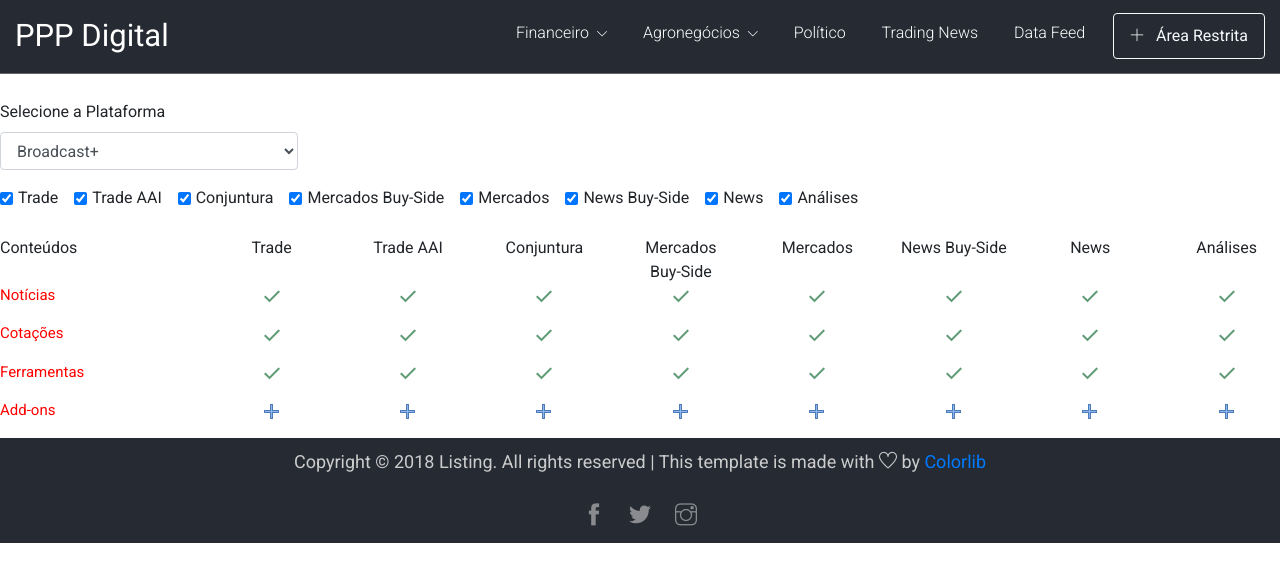
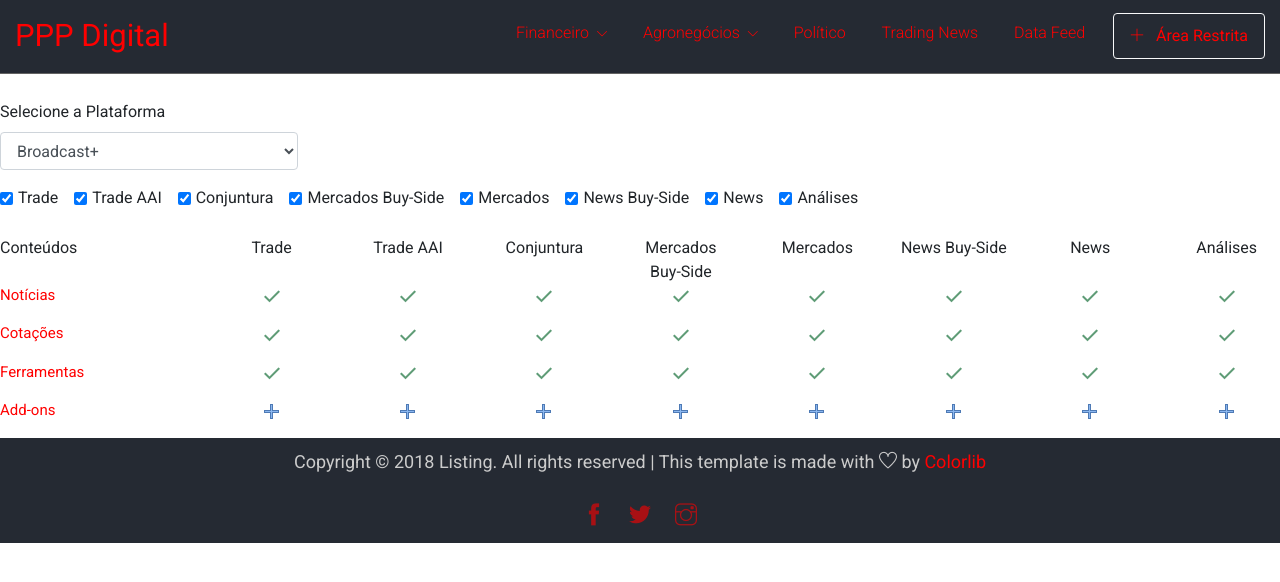
Before and after one commit to brunoLeal93/PPP-Digital, a Flask app: page /Conteudo-vs-Pacotes in a window 1280 px wide. Shown: the top 582 px of the page. Run offline with Flask 2, Linux system fonts and the light colour scheme; some libraries are stand-ins or nearby versions.

Commit message:
customização css

```diff
--- a/app/static/css/ppp.css
+++ b/app/static/css/ppp.css
@@ -14,7 +14,7 @@ body{
 .subgrupo{
 	font-size: 16px;
 }
-.col-2 a, a:active, a:hover{
+a{
 	color:#ff0000 !important;
 }
 
```
